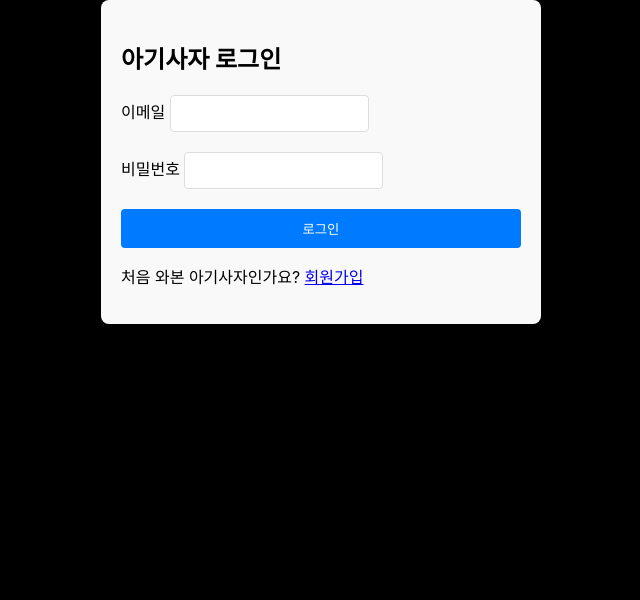
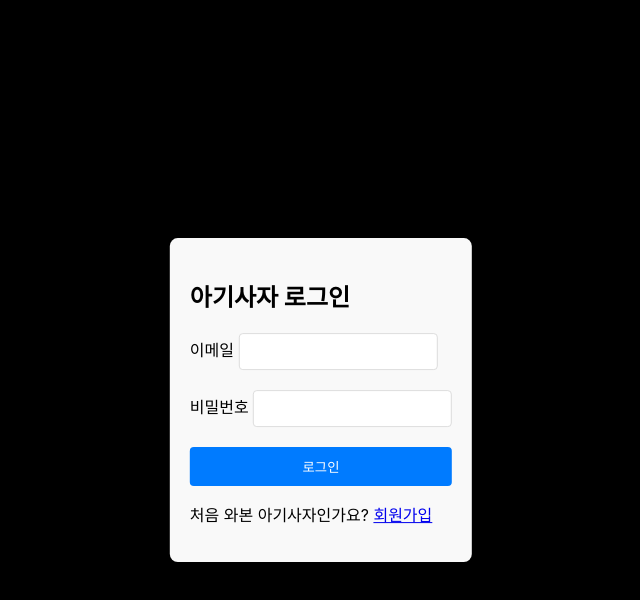
Before and after one commit to nonsann/LIKE-LION-FRONT, a React (Create React App) app: page / in a window 1280 px wide. Shown: the top 600 px of the page, without its empty margins (319-959 px from the left). Built offline with nearby package versions, Linux system fonts and the light colour scheme.

Commit message:
UPDATE : updated login, signup css

```diff
--- a/src/components/Login.css
+++ b/src/components/Login.css
@@ -1,10 +1,13 @@
 .login-container {
   max-width: 400px;
-    margin: auto;
   padding: 20px;
   background-color: #f9f9f9;
   border-radius: 8px;
-    box-shadow: 0 2px 4px rgba(0,0,0,0.1);
+  box-shadow: 0 2px 4px rgba(0, 0, 0, 0.1);
+  position: absolute;
+  top: 50%;
+  left: 50%;
+  transform: translate(-50%, -50%);
 }
 
 .login-form {
--- a/src/components/Signup.css
+++ b/src/components/Signup.css
@@ -4,7 +4,11 @@
   padding: 20px;
   background-color: #f9f9f9;
   border-radius: 8px;
-    box-shadow: 0 2px 4px rgba(0,0,0,0.1);
+  box-shadow: 0 2px 4px rgba(0, 0, 0, 0.1);
+  position: absolute;
+  top: 50%;
+  left: 50%;
+  transform: translate(-50%, -50%);
 }
 
 .signup-form {
```
Lines whose indentation alone changed are shown as unchanged.
